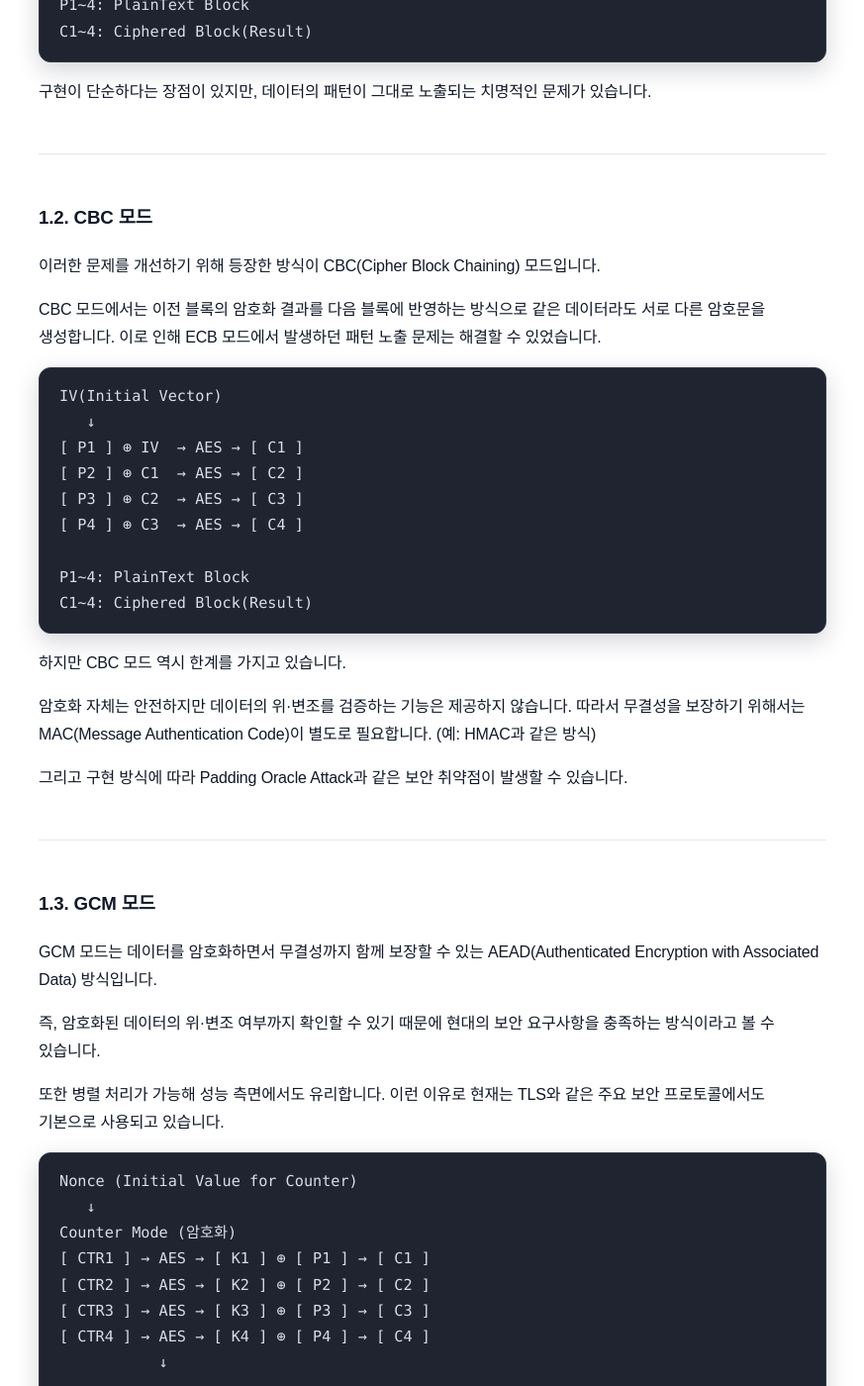
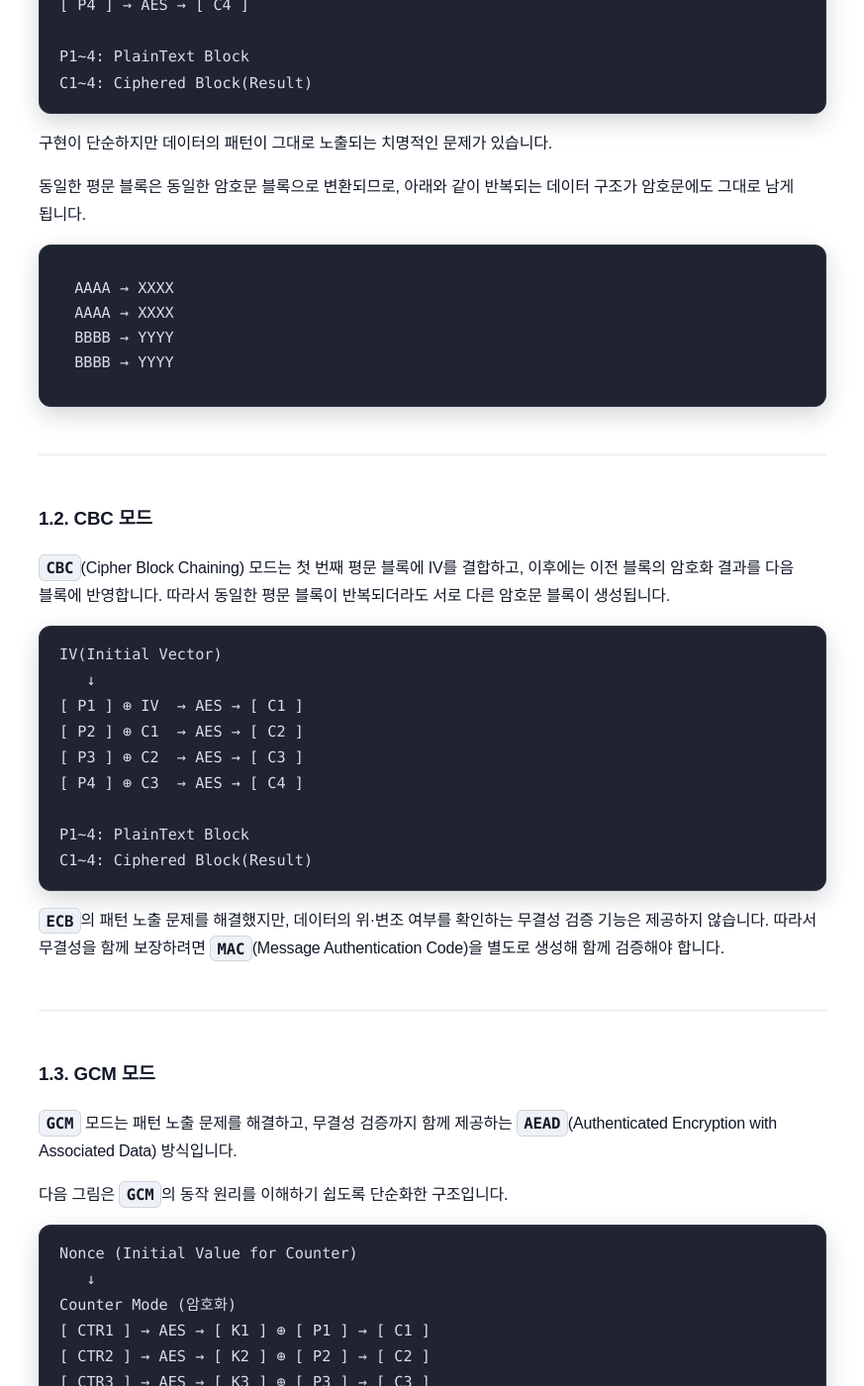
Before and after one commit to sanghoon-lee/sanghoon-lee.github.io, a Jekyll site: the page built from _posts/2026-03-21-aes-gcm.md, in a window 1280 px wide and 1400 px high, scrolled down 1346 px. Shown: the whole window at 99% size, without its empty margins (203-1076 px from the left). Built offline with Jekyll 4.4.1, drawn with Linux system fonts in a browser that asks for light colours; nearby versions of some CDN libraries; comment, search, counter and statistics services are not loaded; some of the changed text lies outside the part shown.

Commit message:
aes-gcm 포스팅 리라이팅

````diff
--- a/_posts/2026-03-21-aes-gcm.md
+++ b/_posts/2026-03-21-aes-gcm.md
@@ -1,40 +1,35 @@
 ---
 layout: post
-title: "[학습기록] 대칭키 암호화 모드 비교: 실무에서 GCM을 선택해야 하는 이유"
+title: "[학습기록] AES 암호화 모드 비교: ECB, CBC, GCM 차이와 GCM을 사용하는 이유"
 date: 2026-03-21
 description: 실무에서 암호화 모드로 GCM을 선택해야 하는 이유를 정리해서 작성한 포스팅입니다.
 image: /assets/images/lock.png
 categories: 학습기록
 tags:
   - 보안
-  - 암호화
 ---
 
-최근 소프트웨어 개발에서 보안의 중요성은 점점 더 커지고 있습니다. 개인정보 유출과 같은 보안 사고가 지속적으로 발생하면서, 데이터를 안전하게 보호하기 위해 암호화는 이제 선택이 아니라 필수적인 요소가 되었습니다.
+데이터를 안전하게 보호하기 위해 암호화는 선택이 아니라 필수 요소입니다. 다양한 암호화 알고리즘이 사용되고 있지만, 최근에는 대칭키 알고리즘인 AES가 사실상의 표준으로 자리 잡았습니다.
 
-이러한 흐름 속에서 대칭키 암호화 알고리즘인 AES는 사실상 표준처럼 사용되고 있습니다. 다양한 라이브러리와 플랫폼에서 **AES**를 기본 알고리즘으로 지원하고 있습니다.
+하지만 AES를 사용한다고 해서 모두 같은 수준의 보안을 제공하는 것은 아닙니다. 어떤 암호화 모드를 선택하느냐에 따라 보안 특성이 크게 달라집니다.
 
-하지만, **AES** 알고리즘을 사용한다고 해서 무조건 안전하다고 할 수 있을까요?
+동일한 알고리즘을 사용하더라도 암호화 모드에 따라 데이터 패턴이 노출될 수도 있고, 무결성을 보장하지 못할 수도 있습니다.
+
+그래서 AES의 대표적인 암호화 모드인 `ECB`, `CBC`, `GCM`을 비교하고, 왜 현재는 `GCM`의 사용이 권장되는지 정리해봤습니다.
 
 ---
 
 ## 1. 대칭키 알고리즘의 암호화 모드
 
-**AES**는 데이터를 일정한 크기의 블록 단위로 나누어 암호화하는 블록 암호(Block Cipher) 방식의 알고리즘입니다.
+AES는 데이터를 일정한 크기의 블록 단위로 암호화하는 블록 암호(Block Cipher) 알고리즘입니다. 하지만 AES는 블록 하나를 암호화하는 방법만 정의할 뿐, 여러 개의 블록을 어떻게 처리할지는 정의하지 않습니다. 이 역할을 하는 것이 암호화 모드(Mode of Operation)입니다.
 
-여러 개로 나눠진 데이터 블록을 어떤 방식으로 암호화할지 결정하는 것이 바로 **암호화 모드(Mode of Operation)** 입니다.
-
-암호화 모드는 단순한 구현 방식의 차이가 아니라, 보안 수준과 특성을 결정짓는 중요한 요소입니다.
-
-대표적으로 사용되는 암호화 모드에는 ECB, CBC, GCM 등이 있습니다. 이 모드들은 시간의 흐름에 따라 점진적으로 발전해 왔습니다.
+암호화 모드는 단순한 구현 방식의 차이가 아닙니다. 보안 수준과 특성을 결정짓는 중요한 요소이며, 시간의 흐름에 따라 점진적으로 발전해 왔습니다.
 
 ---
 
 ### 1.1. ECB 모드
 
-가장 단순한 방식은 ECB(Electronic Codebook) 모드입니다.
-
-ECB는 각 블록을 독립적으로 암호화하는 방식으로, 동일한 평문 블록은 항상 동일한 암호문 블록으로 변환됩니다.
+가장 단순한 방식은 `ECB`(Electronic Codebook) 모드입니다. 각 블록을 독립적으로 암호화하는 방식으로 동일한 평문 블록은 항상 동일한 암호문 블록으로 변환됩니다.
 
 ```nohighlight
 [ P1 ] → AES → [ C1 ]
@@ -46,15 +41,22 @@ P1~4: PlainText Block
 C1~4: Ciphered Block(Result)
 ```
 
-구현이 단순하다는 장점이 있지만, 데이터의 패턴이 그대로 노출되는 치명적인 문제가 있습니다.
+구현이 단순하지만 데이터의 패턴이 그대로 노출되는 치명적인 문제가 있습니다.
+
+동일한 평문 블록은 동일한 암호문 블록으로 변환되므로, 아래와 같이 반복되는 데이터 구조가 암호문에도 그대로 남게 됩니다.
+
+```text
+AAAA → XXXX
+AAAA → XXXX
+BBBB → YYYY
+BBBB → YYYY
+```
 
 ---
 
 ### 1.2. CBC 모드
 
-이러한 문제를 개선하기 위해 등장한 방식이 CBC(Cipher Block Chaining) 모드입니다.
-
-CBC 모드에서는 이전 블록의 암호화 결과를 다음 블록에 반영하는 방식으로 같은 데이터라도 서로 다른 암호문을 생성합니다. 이로 인해 ECB 모드에서 발생하던 패턴 노출 문제는 해결할 수 있었습니다.
+`CBC`(Cipher Block Chaining) 모드는 첫 번째 평문 블록에 IV를 결합하고, 이후에는 이전 블록의 암호화 결과를 다음 블록에 반영합니다. 따라서 동일한 평문 블록이 반복되더라도 서로 다른 암호문 블록이 생성됩니다.
 
 ```nohighlight
 IV(Initial Vector)
@@ -68,21 +70,15 @@ P1~4: PlainText Block
 C1~4: Ciphered Block(Result)
 ```
 
-하지만 CBC 모드 역시 한계를 가지고 있습니다.
-
-암호화 자체는 안전하지만 데이터의 위·변조를 검증하는 기능은 제공하지 않습니다. 따라서 무결성을 보장하기 위해서는 MAC(Message Authentication Code)이 별도로 필요합니다. (예: HMAC과 같은 방식)
-
-그리고 구현 방식에 따라 Padding Oracle Attack과 같은 보안 취약점이 발생할 수 있습니다.
+`ECB`의 패턴 노출 문제를 해결했지만, 데이터의 위·변조 여부를 확인하는 무결성 검증 기능은 제공하지 않습니다. 따라서 무결성을 함께 보장하려면 `MAC`(Message Authentication Code)을 별도로 생성해 함께 검증해야 합니다.
 
 ---
 
 ### 1.3. GCM 모드
 
-GCM 모드는 데이터를 암호화하면서 무결성까지 함께 보장할 수 있는 AEAD(Authenticated Encryption with Associated Data) 방식입니다.
+`GCM` 모드는 패턴 노출 문제를 해결하고, 무결성 검증까지 함께 제공하는 `AEAD`(Authenticated Encryption with Associated Data) 방식입니다.
 
-즉, 암호화된 데이터의 위·변조 여부까지 확인할 수 있기 때문에 현대의 보안 요구사항을 충족하는 방식이라고 볼 수 있습니다.
-
-또한 병렬 처리가 가능해 성능 측면에서도 유리합니다. 이런 이유로 현재는 TLS와 같은 주요 보안 프로토콜에서도 기본으로 사용되고 있습니다.
+다음 그림은 `GCM`의 동작 원리를 이해하기 쉽도록 단순화한 구조입니다.
 
 ```nohighlight
 Nonce (Initial Value for Counter)
@@ -112,59 +108,39 @@ P1~4: PlainText Block
 C1~4: Ciphered Block(Result)
 ```
 
-GCM은 데이터를 직접 암호화하는 방식이 아니라, AES를 이용해 키스트림(K1~K4)을 생성한 뒤 평문(P1~P4)과 XOR하는 방식으로 동작합니다.
+`GCM`은 CTR(Counter) 방식을 이용해 암호화를 수행하고, 인증 태그(Authentication Tag)를 생성해 암호문이 위·변조되지 않았는지 검증합니다.
 
-이때 CTR 값은 AES의 입력으로 사용되며, AES의 출력으로 생성된 키스트림이 실제 암호화에 사용됩니다.
-
-> GCM → `✅ 암호화 + 무결성 보장(현대 표준)`
+이러한 특성 덕분에 현재는 TLS를 비롯한 다양한 보안 프로토콜과 애플리케이션에서 기본적으로 `GCM` 모드가 권장되고 있습니다.
 
 ---
 
-### 1.4. 암호화 모드 선택의 중요성
+## 2. IV와 Nonce를 같은 개념으로 생각하면 안 되는 이유
 
-이처럼 같은 동잃한 알고리즘을 사용하더라도 어떤 암호화 모드를 선택하느냐에 따라 보안 수준은 크게 달라집니다.
+`CBC` 모드의 IV(Initial Vector)와 `GCM` 모드의 Nonce가 비슷한 개념처럼 보일 수 있습니다.
 
-즉, 암호화 알고리즘 자체보다 암호화 모드 선택이 보안 수준을 결정한다고 볼 수 있습니다.
-
-| 항목 | ECB | CBC | GCM |
-|------|-----|-----|-----|
-| 보안성 | ❌ 매우 낮음 | ⚠️ 보통 | ✅ 높음 |
-| 패턴 노출 | 있음 | 없음 | 없음 |
-| 무결성 검증 | 없음 | 없음 | 있음 |
-| 병렬 처리 | 가능 | 불가능 | 가능 |
-| 실무 권장 | ❌ 사용 금지 | ⚠️ 제한적 | ✅ 권장 |
-
-과거에는 CBC 모드가 표준적인 선택이었지만 현재는 무결성까지 함께 보장되는 GCM 모드가 사실상의 표준으로 자리잡고 있습니다.
+실제로 두 값 모두 암호화 과정에서 초기값으로 사용된다는 공통점이 있습니다. 하지만 중요한 차이가 있습니다.
 
 ---
 
-## 2. CBC 모드의 IV와 GCM 모드의 Nonce 비교
+### 2.1. CBC 모드의 IV
 
-CBC 모드의 IV와 GCM 모드의 Nonce가 비슷한 개념처럼 보일 수 있습니다. 실제로 두 값 모두 암호화 과정에서 초기값으로 사용된다는 공통점이 있습니다.
-
-하지만 중요한 차이가 있습니다.
-
----
-
-### 2.1. CBC 모드의 IV(Initial Vector)
-
-CBC 모드에서 IV는 첫 번째 블록을 암호화할 때 사용되는 초기값입니다.
+`CBC` 모드의 IV는 첫 번째 블록을 암호화할 때 사용되는 초기값입니다.
 
 ```nohighlight
 C1 = AES(P1 ⊕ IV)
 ```
 
-IV의 가장 중요한 요구사항은 **예측 불가능성(Randomness)** 입니다. 같은 평문이라도 다른 암호문이 생성되도록 하기 위해 매번 랜덤하게 생성해야 합니다.
+IV의 가장 중요한 요구사항은 <mark>**예측 불가능성(Unpredictability)**</mark>입니다.
 
-IV가 재사용되면 즉시 암호화가 깨지는 수준의 문제로 이어지지는 않지만, 보안성이 약해질 수 있습니다.
+IV는 일반적으로 암호화할 때마다 새롭게 생성해야 합니다. 동일한 IV를 반복해서 사용하거나, 예측 가능한 값을 사용하면 암호문의 관계가 노출되어 보안성이 약화될 수 있습니다.
 
-하지만 많은 개발자들이 이런 개념을 정확하게 인지하지 못하고 IV를 동일한 값으로 재사용하는 경우가 실무에서도 자주 보이는 편입니다.
+IV를 상수로 고정하거나 재사용하는 구현은 대표적인 잘못된 사용 사례입니다.
 
 ---
 
 ### 2.2. GCM 모드의 Nonce
 
-GCM 모드에서는 Nonce는 카운터의 시작값으로 사용됩니다.
+`GCM` 모드에서는 Nonce는 카운터의 시작값으로 사용됩니다.
 
 ```nohighlight
 Counter Block = Nonce + Counter
@@ -174,11 +150,11 @@ CTR2 = Counter Block(2)
 ...
 ```
 
-이 값은 AES의 입력으로 사용되어 키스트림을 생성하는 데 사용됩니다. GCM 모드에서 가장 중요한 요구사항은 **유일성(Uniqueness)** 입니다.
+이 값은 `AES`의 입력으로 사용되어 키스트림을 생성하는 데 사용됩니다. Nonce의 가장 중요한 요구사항은 <mark>**유일성(Uniqueness)**</mark> 입니다.
 
-즉, 같은 키에서 동일한 Nonce를 절대 재사용해서는 안 됩니다. 같은 키에서 동일한 Nonce가 재사용되면 동일한 키스트림이 생성되기 때문입니다.
+즉, 같은 암호화 키를 사용하는 동안에는 Nonce를 절대 재사용해서는 안 됩니다. 같은 키에서 동일한 Nonce가 재사용되면 동일한 키스트림이 생성되기 때문입니다.
 
-그렇게 되면 키스트림과 평문 간의 관계가 그대로 노출되는 치명적인 문제가 발생합니다. 즉, 암호문만으로도 평문 정보를 유추할 수 있게 됩니다.
+같은 키에서 동일한 Nonce를 재사용하면 동일한 키스트림이 생성될 수 있습니다. 이 경우 암호문 사이의 관계를 이용해 평문 정보를 유추할 수 있을 뿐 아니라 인증 태그의 안전성도 훼손되어 암호문 위조가 가능해질 수 있습니다.
 
 ---
 
@@ -187,32 +163,26 @@ CTR2 = Counter Block(2)
 | 항목 | CBC (IV) | GCM (Nonce) |
 |------|----------|-------------|
 | 역할 | 첫 블록 랜덤화 | 카운터 시작값 |
-| 요구 조건 | 랜덤 (예측 불가) | 유일 (중복 금지) |
-| 재사용 | 가능하지만 위험 | ❌ 절대 금지 |
-| 영향 | 패턴 노출 가능 | 암호화 자체 붕괴 |
+| 요구 조건 | 예측 불가능하게 생성 | 동일한 키에서 중복되지 않게 생성 |
+| 재사용 | 권장되지 않음 | 절대 금지 |
+| 영향 | 암호문 간 관계 노출 가능 | 평문 유추 및 위조 가능 |
 
 
 IV와 Nonce를 동일하게 생각할 수 있지만, 실제로는 보안 요구사항이 완전히 다른 개념입니다.
 
-CBC의 IV와 GCM의 Nonce는 모두 초기값이라는 공통점을 가지고 있습니다. 하지만 CBC 모드에서는 랜덤성이 중요하고, GCM 모드에서는 유일성이 더 중요합니다.
-
-특히 GCM에서는 Nonce 재사용이 치명적인 보안 문제로 이어질 수 있기 때문에, 실무에서는 Nonce 관리에 각별한 주의가 필요합니다.
+`CBC`의 IV는 예측할 수 없도록 생성하는 것이 중요하며, `GCM`의 Nonce는 같은 키에서 절대 중복되지 않도록 관리하는 것이 가장 중요합니다.
 
 ---
 
 ## 3. GCM 모드의 장점
 
-GCM 모드는 현대 보안 요구사항을 반영한 실무 중심의 암호화 표준이라고 볼 수 있습니다.
-
-따라서 특별한 이유가 없다면 대칭키 암호화에서는 GCM 모드를 사용하는 것이 가장 안전한 선택지가 됩니다.
-
-구체적으로 GCM 모드의 장점은 다음과 같습니다.
+특별한 호환성이나 운영상의 제약이 없다면 신규 시스템의 대칭키 암호화에는 `GCM` 모드를 우선 고려할 수 있습니다. 주요 장점은 다음과 같습니다.
 
 ---
 
 ### 3.1. 암호화와 무결성을 동시에 제공 (AEAD)
 
-CBC 모드에서는 무결성을 보장하기 위해서 별도로 MAC(Message Authentication Code)을 구성해야 했지만, GCM 모드를 사용하면 데이터의 기밀성과 무결성을 동시에 보장할 수 있습니다.
+`CBC` 모드에서는 무결성을 보장하기 위해서 별도로 `MAC`(Message Authentication Code)을 구성해야 했지만, `GCM` 모드를 사용하면 데이터의 기밀성과 무결성을 동시에 보장할 수 있습니다.
 
 이로 인해 구현이 단순해지고, 잘못된 구성으로 인한 보안 취약점 발생 가능성도 줄어듭니다.
 
@@ -220,9 +190,9 @@ CBC 모드에서는 무결성을 보장하기 위해서 별도로 MAC(Message Au
 
 ### 3.2. 높은 성능 (병렬 처리 가능)
 
-GCM은 CTR(Counter) 모드를 기반으로 동작하기 때문에 블록 간 의존성이 없습니다.
+`GCM`은 CTR(Counter) 모드를 기반으로 동작하기 때문에 블록 간 의존성이 없습니다.
 
-따라서 여러 블록을 동시에 처리할 수 있어 병렬 처리가 가능합니다. 특히 하드웨어 가속(AES-NI)과 함께 사용할 경우 매우 높은 성능을 제공합니다.
+따라서 여러 블록을 동시에 처리할 수 있어 병렬 처리가 가능합니다. 특히 CPU에서 `AES` 연산을 지원하는 하드웨어 가속(AES-NI)과 함께 사용할 경우 매우 높은 성능을 제공합니다.
 
 이는 대량의 데이터를 처리해야 하는 환경에서 큰 장점이 됩니다.
 
@@ -230,22 +200,35 @@ GCM은 CTR(Counter) 모드를 기반으로 동작하기 때문에 블록 간 의
 
 ### 3.3. 현대 보안 표준에서의 채택
 
-GCM은 현재 주요 보안 표준에서 기본적으로 사용되고 있습니다.
+`GCM`은 현재 주요 보안 표준에서 기본적으로 사용되고 있습니다.
 
-대표적으로 TLS 1.3 표준에서는 CBC 기반 암호화가 제거되고 GCM 모드와 같은 AEAD 방식이 기본으로 사용됩니다.
+대표적으로 TLS 1.3에서는 `AEAD` 기반 암호화만 지원하며, `GCM`은 가장 널리 사용되는 방식 중 하나입니다.
 
-이는 GCM 모드가 단순한 대안이 아니라, 현대 보안 환경에 최적화된 사실상의 표준이라는 것을 의미합니다.
+이는 `GCM`이 현대 보안 환경에서 신뢰받는 `AEAD` 방식 중 하나임을 보여줍니다.
 
 ---
 
 ### 3.4. 구현 실수 가능성 감소
 
-CBC 모드를 안전하게 사용하기 위해서는 암호화와 MAC을 올바른 순서로 결합(Encrypt-then-MAC)해야 합니다. 하지만 이러한 구성은 구현 난이도가 높고, 실수로 인해 취약점이 발생할 가능성이 존재합니다.
+`CBC` 모드를 안전하게 사용하기 위해서는 암호화와 `MAC`을 올바른 순서로 결합(Encrypt-then-MAC)해야 합니다. 하지만 이러한 구성은 구현 난이도가 높고, 실수로 인해 취약점이 발생할 가능성이 존재합니다.
 
-GCM 모드에서는 이러한 과정이 내부적으로 처리되기 때문에 개발자가 보안 구성을 잘못할 가능성을 줄여듭니다.
+반면 `GCM`은 암호화와 인증 기능이 하나의 AEAD 방식으로 설계되어 있으므로, 개발자가 암호화와 `MAC`을 직접 조합할 필요가 없습니다. 따라서 잘못된 조합이나 검증 순서로 인해 발생할 수 있는 구현 실수를 줄일 수 있습니다.
 
 ---
 
-## 4. 참고
+## 4. 마무리
 
-* [[학습기록] Java에서 AES-GCM 안전하게 사용하는 방법: 실수하기 쉬운 4가지](https://sanghoon-lee.github.io/2026/03/21/java-aes-gcm/)
+`AES` 자체도 중요하지만, 실제 보안 수준은 어떤 암호화 모드를 선택하느냐에 크게 좌우됩니다.
+
+| 항목       | ECB     | CBC         | GCM           |
+| -------- | ------- | ----------- | ------------- |
+| 패턴 노출    | 있음      | 없음          | 없음            |
+| 무결성 검증   | 없음      | 별도 MAC 필요   | 인증 태그 제공      |
+| 병렬 암호화   | 가능      | 불가능         | 가능            |
+| 초기값 요구사항 | 없음      | 예측 불가능한 IV  | 중복되지 않는 Nonce |
+| 실무 권장    | ❌ 사용 금지 | ⚠️ 별도 보호 필요 | ✅ 우선 고려       |
+
+
+과거에는 `CBC` 모드가 널리 사용되었지만, 현재는 암호화와 인증을 함께 제공하는 `AEAD` 방식이 표준적인 선택으로 자리 잡았습니다. 그 결과 `GCM`은 다양한 보안 프로토콜과 애플리케이션에서 널리 사용되고 있습니다.
+
+특별한 호환성 문제가 없다면 신규 시스템에서는 `GCM`을 기본 선택으로 고려하는 것이 바람직합니다.
````
Also changed, not shown: other parts of _posts/2026-03-21-aes-gcm.md (+4 -4 lines), _posts/2026-03-21-java-aes-gcm.md (+0 -1 lines).
